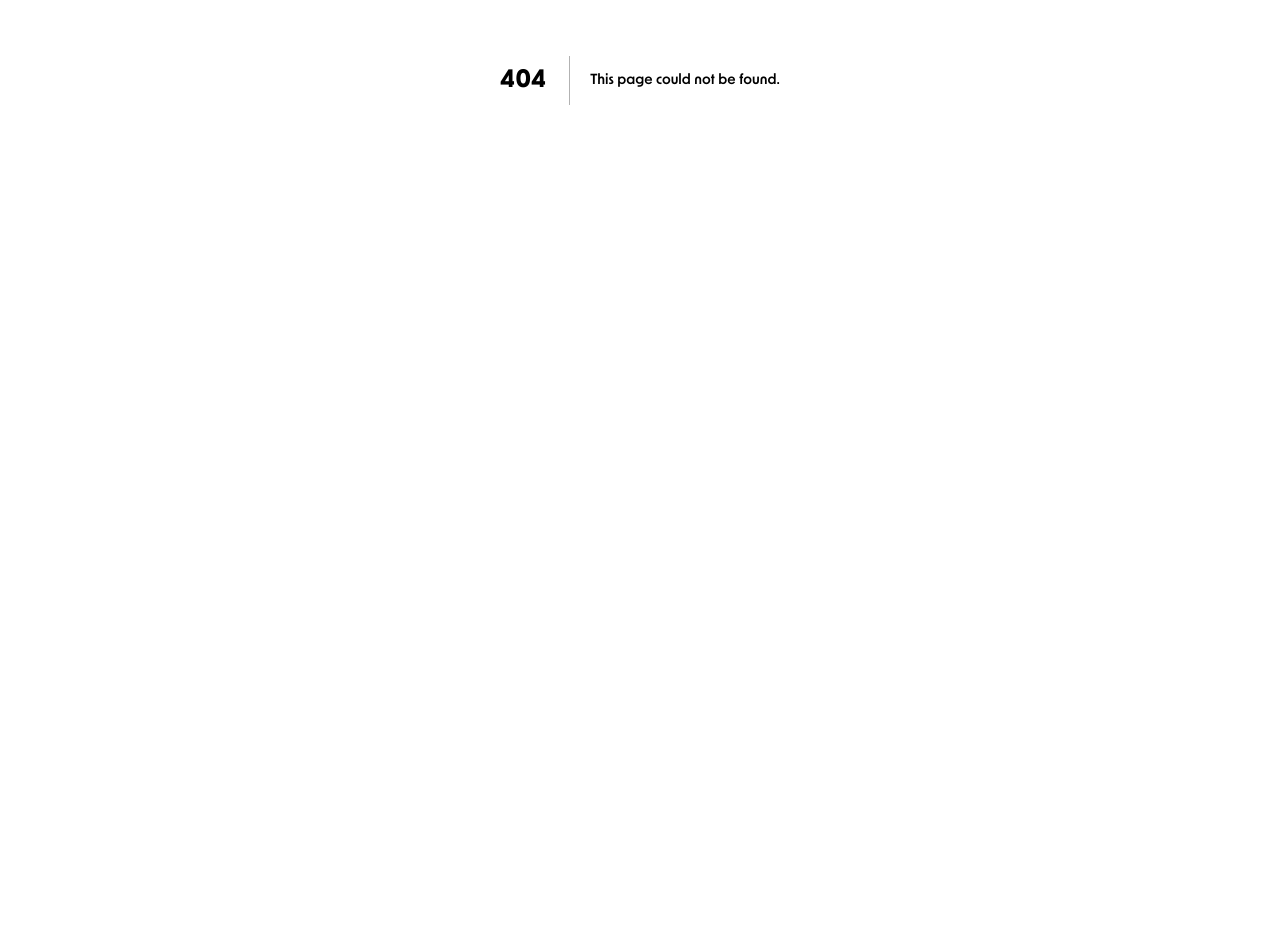
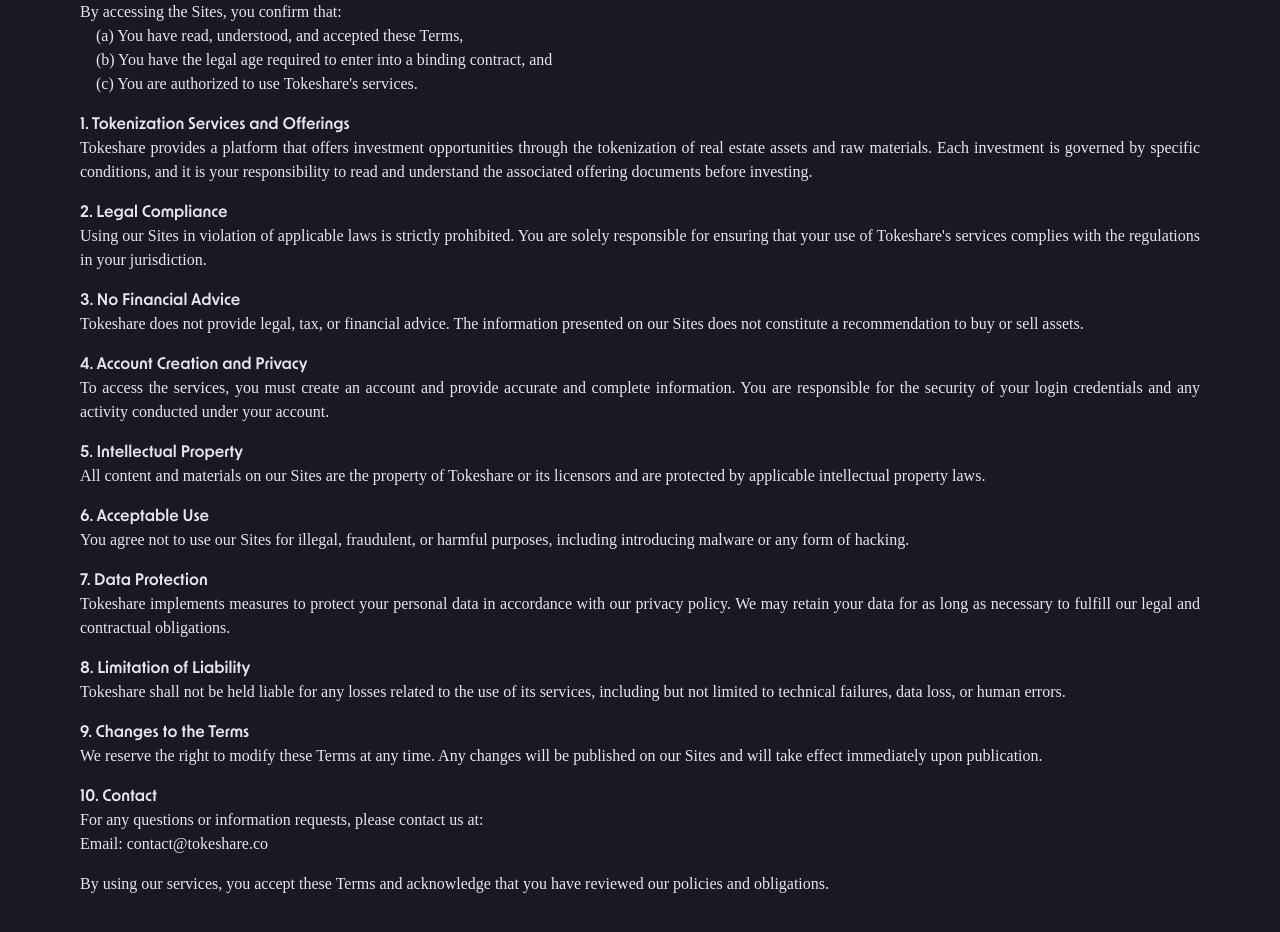
Before and after one commit to bim-finance-org/tokeshare, a Next.js app: page /terms-of-service in a window 1280 px wide. Before the commit this address had no page. Shown: the part 320-1252 px from the top of the page. Before the commit the page ends 800 px from the top, so only its background shows below. Built offline with nearby package versions, Linux system fonts and the light colour scheme; a web font is replaced by a local one.

Commit message:
add general-disclaimer and terms of service pages

```diff
--- a/app/components/Footer.tsx
+++ b/app/components/Footer.tsx
@@ -26,6 +26,9 @@
             <li className="hover:underline cursor-pointer">
               <Link href="/privacy-policy">Privacy Policy</Link>
             </li>
+            <li className="hover:underline cursor-pointer">
+              <Link href="/general-disclaimer">General Disclaimer</Link>
+            </li>
           </ul>
         </div>
 
--- a/app/components/MobileMenu.tsx
+++ b/app/components/MobileMenu.tsx
@@ -48,7 +48,7 @@
               <li key={index} className="relative w-full">
                 {
                   <Link href={path} onClick={toggleMenu} className={`text-lg  font-bold block w-full hover:text-gray-300 transition-colors ${pathname === "/" ? "text-color1" : "text-color1"}`}>
-                    {name}
+                    <h3>{name}</h3>
                   </Link>
                 }
               </li>
--- /dev/null
+++ b/app/general-disclaimer/page.tsx
@@ -0,0 +1,45 @@
+import React from "react";
+import Footer from "../components/Footer";
+import NavBar from "../components/NavBar";
+
+const page = () => {
+  return (
+    <div className="bg-color4">
+      <NavBar />
+      <div className=" text-justify px-6 sm:px-20 py-20">
+        <h1 className="text-3xl md:text-4xl flex justify-center items-center p-6 md:pb-12">General Disclaimer</h1>
+        <p className="pb-4">The information presented on this website, as well as any additional analysis based on such presentations, is provided for the purpose of sharing limited information to parties interested in potentially investing in one or more offerings of Tokeshare, its subsidiaries, affiliates or associated entities, via the purchase of tokens in connection with such offerings.</p>
+        <p className="pb-4">⚠️ This does not constitute an offer to sell financial securities. The information presented does not purport to include all the elements necessary to evaluate an investment. Any investment decision must be made on the basis of the official transactional documents, including the private placement memorandum and subscription agreement, which will be provided to you upon request.</p>
+        <p className="pb-4">Neither Tokeshare, nor its subsidiaries, affiliates or related parties, nor its managers are brokers, dealers or underwriters of financial securities, and are not soliciting investors on behalf of any offering.</p>
+        <p className="pb-4">
+          No legal or financial advice <br />
+          Tokeshare may provide data, information and content relating to investment opportunities via tokenization, however, such information should in no way be construed as legal, tax, insurance, financial or investment advice.
+        </p>
+
+        <p className="pb-4">
+          Nothing contained on the Tokeshare website constitutes an offer to sell, a solicitation to buy, or a recommendation regarding any financial security, on the part of Tokeshare or any third party. <br />
+          Nature of tokens offered <br />
+          The tokens offered by Tokeshare are participations in the form of cryptographic digital tokens, compliant with EVM (Ethereum Virtual Machine) compatible blockchain standards, based on the ERC-20 standard, with transfer restrictions in compliance with applicable regulations.
+        </p>
+        <p className="pb-4">
+          These tokens will be offered and sold only through a licensed broker, registered with the relevant regulatory authorities, and a member of the relevant regulatory bodies. <br />
+          Investment restrictions and risks <br />
+          The information available on this website is provided in the context of private placements offered in the form of digital tokens. This information must not be reproduced or used for any other purpose. <br />
+          Tokeshare tokens have not been registered with the U.S. Securities and Exchange Commission (SEC) or any other governmental authority in the U.S. or elsewhere.
+        </p>
+        <p className="pb-4">No regulatory authority in the United States, Europe or elsewhere has approved or disapproved the tokens offered on this site. No guarantee is given as to the accuracy or relevance of the information contained on the site.</p>
+        <p className="pb-4">
+          High investment risk <br />
+          Investing in cryptographic tokens such as Tokeshare tokens involves a high level of risk. You should only invest if you are prepared to lose your entire investment.
+        </p>
+
+        <p className="pb-4">To date, there is no public market for these tokens, and there is no guarantee that such a market will exist in the future.</p>
+
+        <p className="pb-4">We encourage potential investors to consult their financial and legal advisors before making any investment decision.</p>
+      </div>
+      <Footer />
+    </div>
+  );
+};
+
+export default page;
--- /dev/null
+++ b/app/terms-of-service/page.tsx
@@ -0,0 +1,63 @@
+import React from "react";
+import Footer from "../components/Footer";
+import Navbar from "../components/NavBar";
+
+const page = () => {
+  return (
+    <div className="bg-color4">
+      <Navbar />
+      <div className="text-justify px-6 sm:px-20 py-20">
+        <h1 className=" text-3xl md:text-4xl pb-10 flex justify-center items-center">Terms of Service - Tokeshare</h1>
+
+        <h2>Effective Date: 27/01/2025</h2>
+        <p className="pb-4">Please read these Terms of Use (“Terms”) carefully. They govern your access to and use of the Tokeshare website, platform, and mobile application (“Sites”). By accessing or using our services, you agree to these Terms in full. If you do not agree to these Terms, please do not use our services.</p>
+        <p className="pb-4">
+          By accessing the Sites, you confirm that: <br />
+          <ul className="pl-4">
+            <li>(a) You have read, understood, and accepted these Terms,</li>
+            <li>(b) You have the legal age required to enter into a binding contract, and</li>
+            <li>(c) You are authorized to use Tokeshare's services.</li>
+          </ul>
+        </p>
+
+        <h2>1. Tokenization Services and Offerings</h2>
+        <p className="pb-4">Tokeshare provides a platform that offers investment opportunities through the tokenization of real estate assets and raw materials. Each investment is governed by specific conditions, and it is your responsibility to read and understand the associated offering documents before investing.</p>
+
+        <h2>2. Legal Compliance</h2>
+        <p className="pb-4">Using our Sites in violation of applicable laws is strictly prohibited. You are solely responsible for ensuring that your use of Tokeshare's services complies with the regulations in your jurisdiction.</p>
+
+        <h2>3. No Financial Advice</h2>
+        <p className="pb-4">Tokeshare does not provide legal, tax, or financial advice. The information presented on our Sites does not constitute a recommendation to buy or sell assets.</p>
+
+        <h2>4. Account Creation and Privacy</h2>
+        <p className="pb-4">To access the services, you must create an account and provide accurate and complete information. You are responsible for the security of your login credentials and any activity conducted under your account.</p>
+
+        <h2>5. Intellectual Property</h2>
+        <p className="pb-4">All content and materials on our Sites are the property of Tokeshare or its licensors and are protected by applicable intellectual property laws.</p>
+
+        <h2>6. Acceptable Use</h2>
+        <p className="pb-4">You agree not to use our Sites for illegal, fraudulent, or harmful purposes, including introducing malware or any form of hacking.</p>
+
+        <h2>7. Data Protection</h2>
+        <p className="pb-4">Tokeshare implements measures to protect your personal data in accordance with our privacy policy. We may retain your data for as long as necessary to fulfill our legal and contractual obligations.</p>
+
+        <h2>8. Limitation of Liability</h2>
+        <p className="pb-4">Tokeshare shall not be held liable for any losses related to the use of its services, including but not limited to technical failures, data loss, or human errors.</p>
+
+        <h2>9. Changes to the Terms</h2>
+        <p className="pb-4">We reserve the right to modify these Terms at any time. Any changes will be published on our Sites and will take effect immediately upon publication.</p>
+
+        <h2>10. Contact</h2>
+        <p className="pb-4">
+          For any questions or information requests, please contact us at: <br />
+          Email: contact@tokeshare.co
+        </p>
+
+        <p className="pb-4">By using our services, you accept these Terms and acknowledge that you have reviewed our policies and obligations.</p>
+      </div>
+      <Footer />
+    </div>
+  );
+};
+
+export default page;
```
